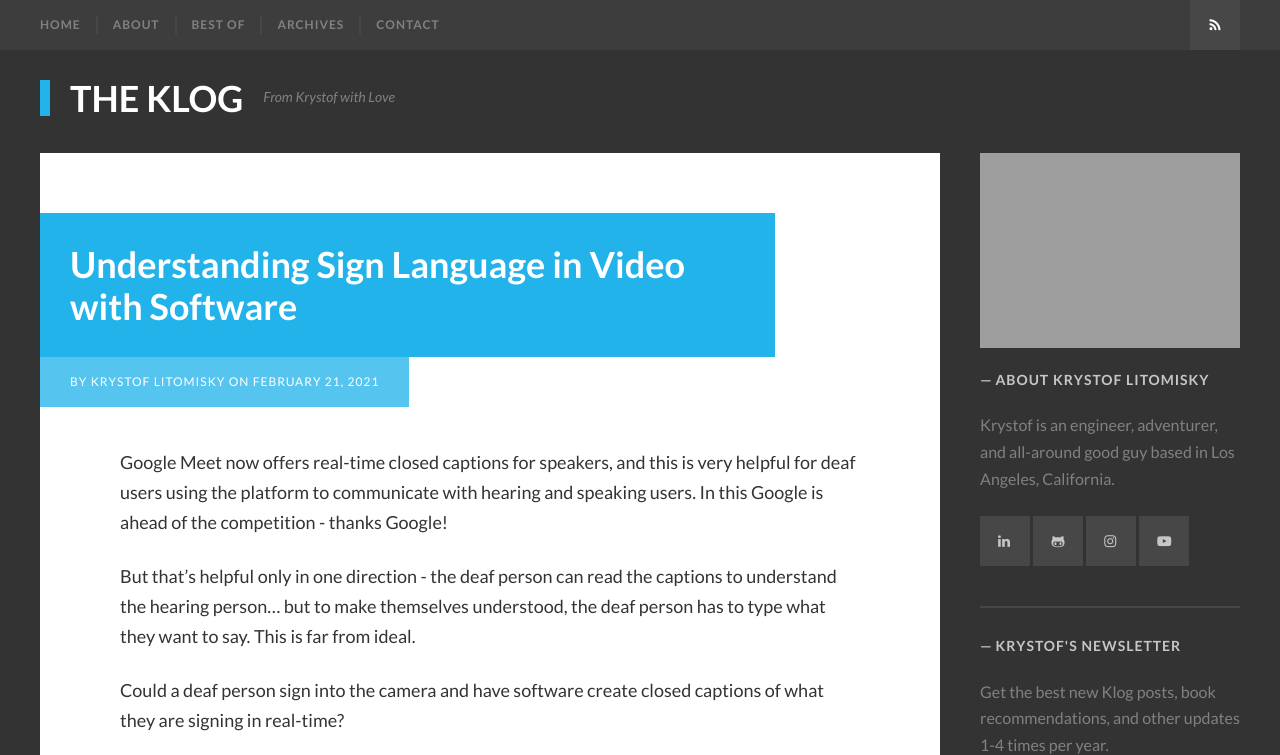
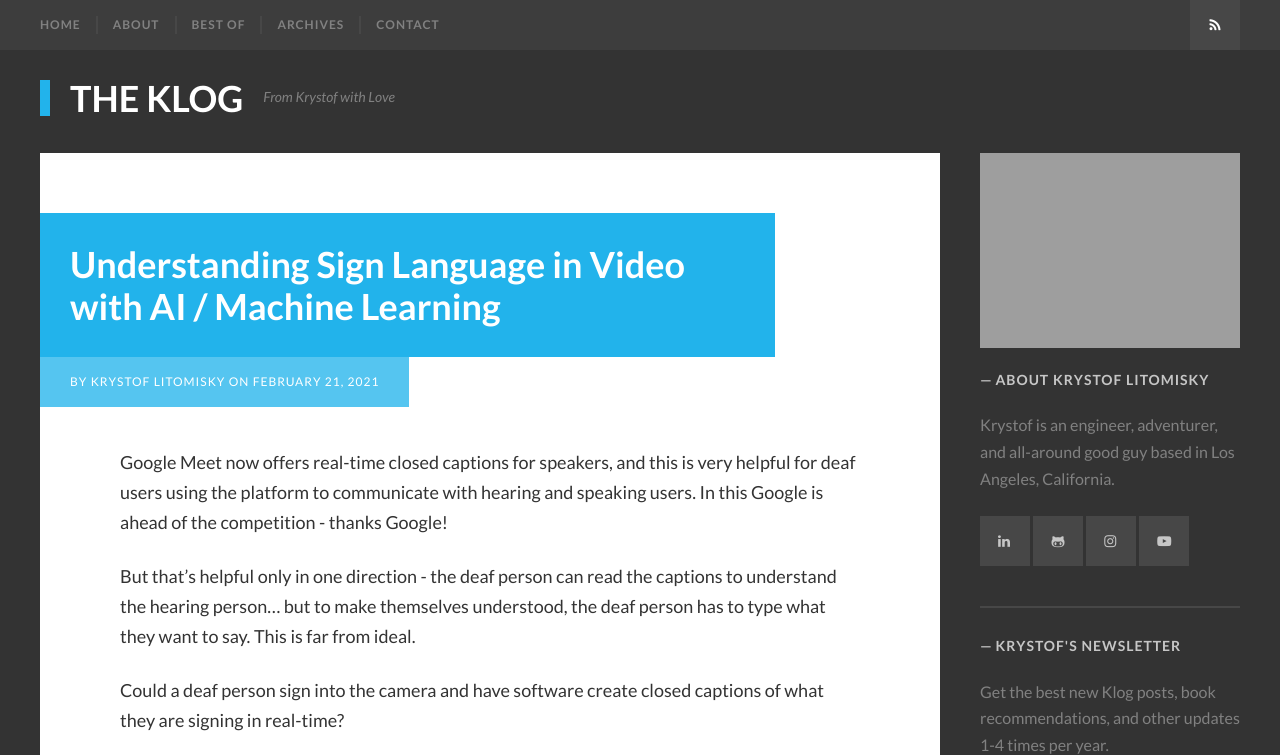
Before and after one commit to krystofl/krystofl.github.io, a Jekyll site: the page built from _posts/2021-02-21-ASL-understanding-in-video.md, in a window 1280 px wide and 900 px high, cut to the strip 0-755 px from the top of the window. Built offline with Jekyll 4.4.1, drawn with Linux system fonts in a browser that asks for light colours; some web fonts are replaced; comment, search, counter and statistics services are not loaded.

Commit message:
ASL understanding post title tweak

```diff
--- a/_posts/2021-02-21-ASL-understanding-in-video.md
+++ b/_posts/2021-02-21-ASL-understanding-in-video.md
@@ -1,6 +1,6 @@
 ---
 layout: post
-title: "Understanding Sign Language in Video with Software"
+title: "Understanding Sign Language in Video with AI / Machine Learning"
 description: "Why don't video-calling platforms provide closed-captions for sign language?"
 tags: [Software, Machine Learning]
 ---
```
